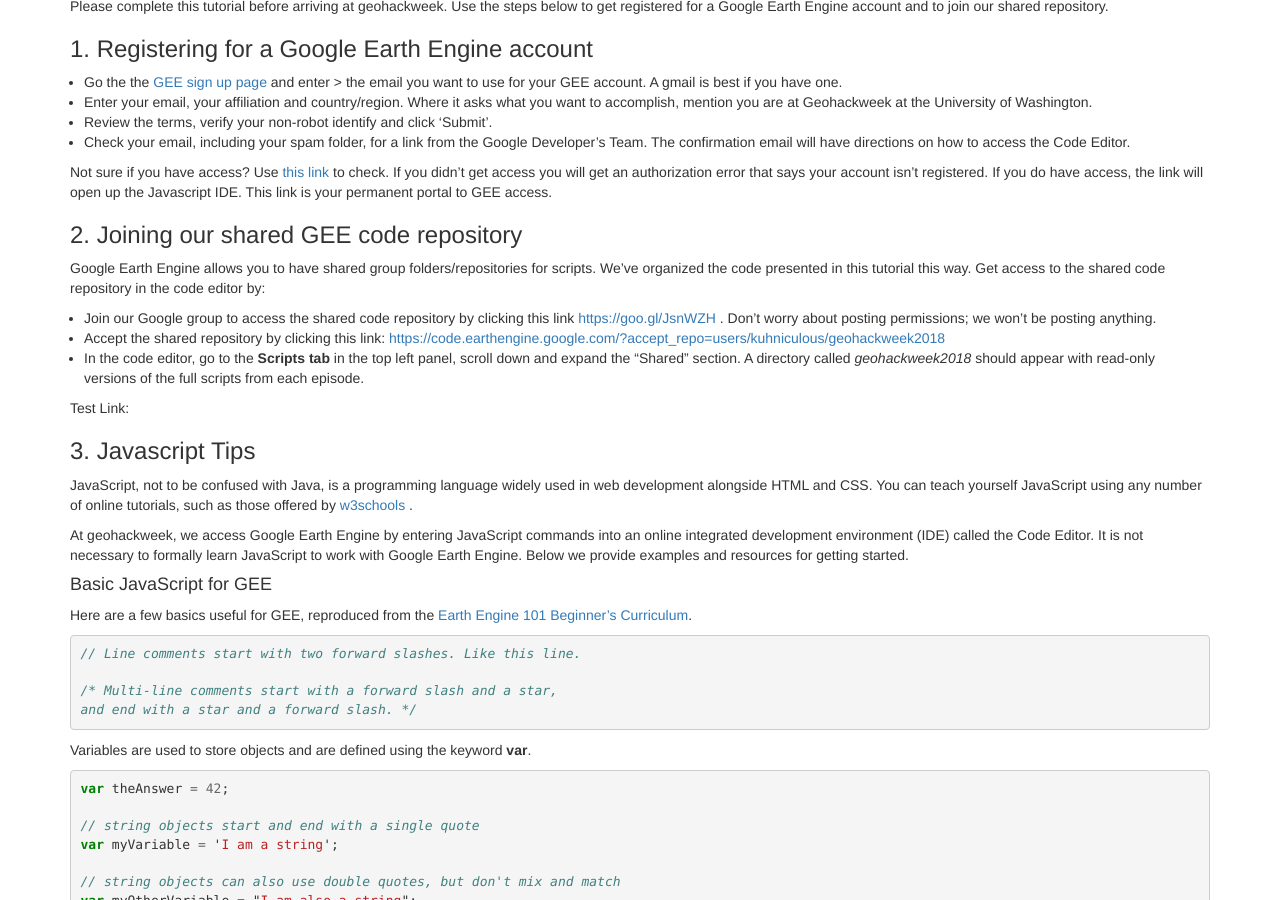
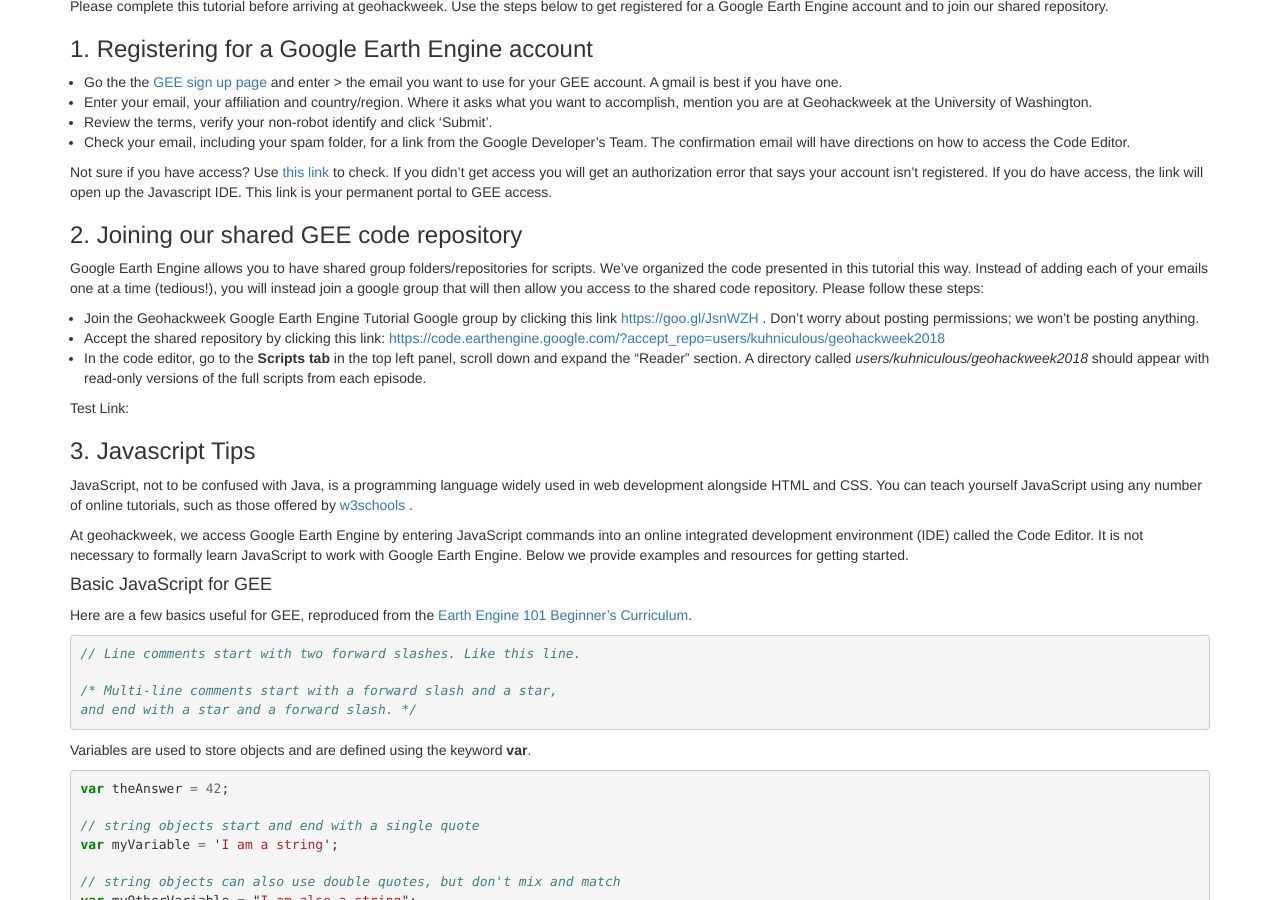
Before and after one commit to geohackweek/GoogleEarthEngine, a Jekyll site: the page built from _episodes/00-access-javascript.md, in a window 1280 px wide and 900 px high, scrolled down 431 px. Built offline with Jekyll 4.4.1, drawn with Linux system fonts in a browser that asks for light colours.

Commit message:
updated links ep 06

```diff
--- a/_episodes/00-access-javascript.md
+++ b/_episodes/00-access-javascript.md
@@ -28,12 +28,12 @@ Not sure if you have access? Use [this link](https://code.earthengine.google.com
 
 ### 2. Joining our shared GEE code repository
 
-Google Earth Engine allows you to have shared group folders/repositories for scripts. We've organized the code presented in this tutorial this way. Get access to the shared code repository in the code editor by:
+Google Earth Engine allows you to have shared group folders/repositories for scripts. We've organized the code presented in this tutorial this way. Instead of adding each of your emails one at a time (tedious!), you will instead join a google group that will then allow you access to the shared code repository. Please follow these steps:
 
-  - Join our Google group to access the shared code repository by clicking this link <a href="https://goo.gl/JsnWZH" target="_blank">https://goo.gl/JsnWZH</a> . Don't worry about posting permissions; we won't  be posting anything.
+  - Join the Geohackweek Google Earth Engine Tutorial Google group by clicking this link <a href="https://goo.gl/JsnWZH" target="_blank">https://goo.gl/JsnWZH</a> . Don't worry about posting permissions; we won't  be posting anything.
   - Accept the shared repository by clicking this link:
   <a href="https://code.earthengine.google.com/?accept_repo=users/kuhniculous/geohackweek2018" target="_blank">https://code.earthengine.google.com/?accept_repo=users/kuhniculous/geohackweek2018</a>
-  - In the code editor, go to the **Scripts tab** in the top left panel, scroll down and expand the "Shared" section. A directory called *geohackweek2018* should appear with read-only versions of the full scripts from each episode.
+  - In the code editor, go to the **Scripts tab** in the top left panel, scroll down and expand the "Reader" section. A directory called *users/kuhniculous/geohackweek2018* should appear with read-only versions of the full scripts from each episode.
 
 Test Link:
 
```
Also changed, not shown: _episodes/01-introduction.md (+1 -3 lines), _episodes/06-time-series.md (+3 -3 lines).
